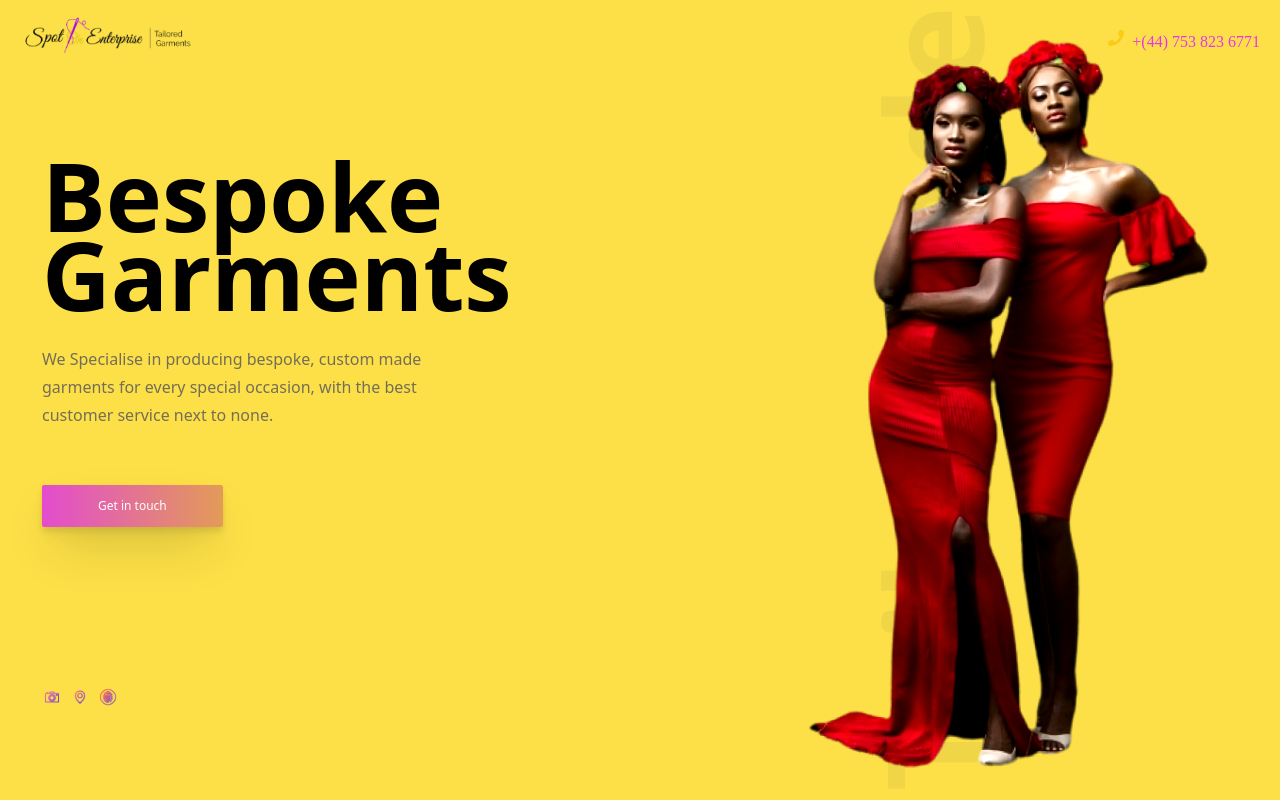
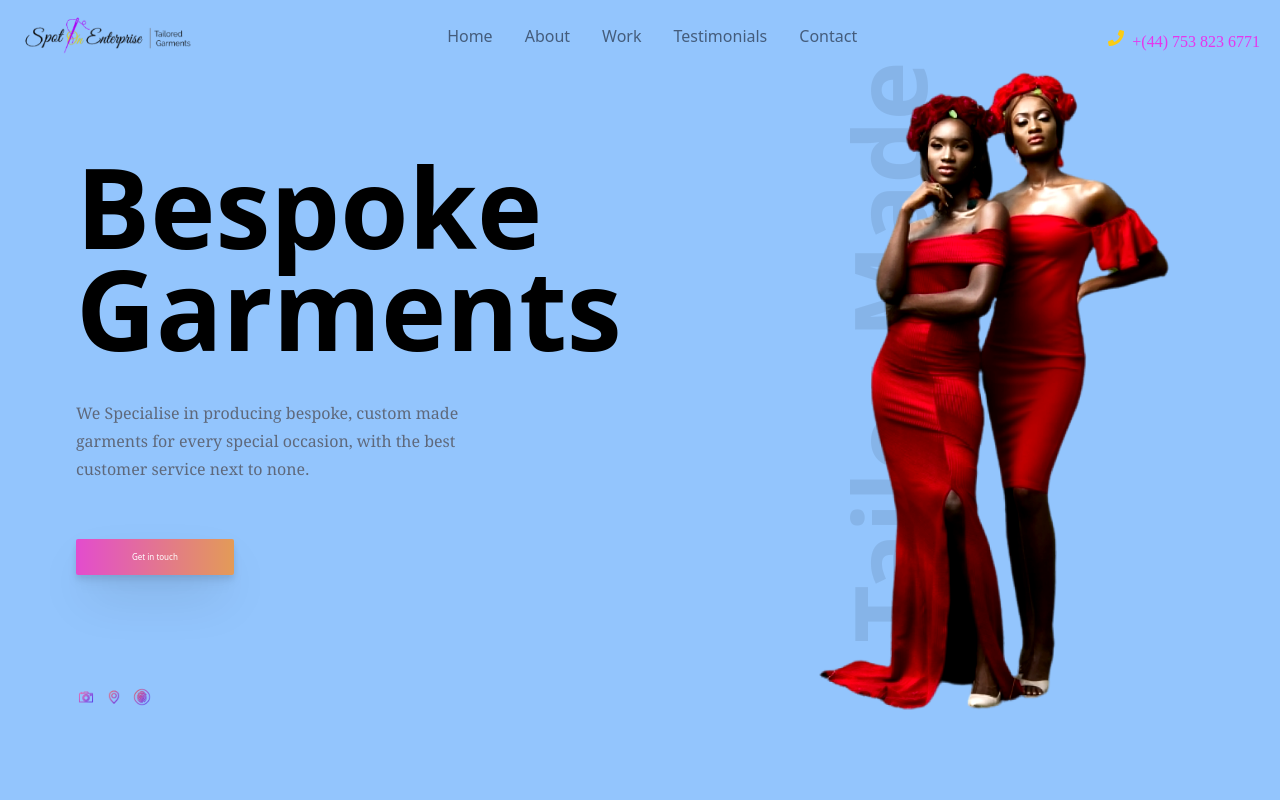
Before and after one commit to BlissfulCoda/SpotOnEnterprise-redesign, a React (Create React App) app: page / in a window 1280 px wide. Shown: the top 800 px of the page. Built offline with nearby package versions, Linux system fonts and the light colour scheme.

Commit message:
fix(client): fixing some bugs

```diff
--- a/src/Components/Layout/Home/Home.tsx
+++ b/src/Components/Layout/Home/Home.tsx
@@ -11,7 +11,7 @@ export default function Home(): JSX.Element {
   return (
     <section
       id="hero"
-      className="h-[850px] w-[480px] mb-24 relative   md:bg-green-300 md:w-full lg:bg-yellow-300 xl:bg-white "
+      className="h-[850px] w-[480px] mb-24 relative  md:w-full md:bg-orange-300 lg:bg-green-300 xl:bg-blue-300 2xl:bg-white"
     >
       <div className="container max-w-7xl mx-auto p-3  sm:w-[560px] md:w-full xl:max-w-9xl">
         <nav className="flex items-center justify-between font-serif text-gray-900  lg:px-2">
@@ -64,21 +64,21 @@ export default function Home(): JSX.Element {
         </nav>
 
         {/* Mobile Menu */}
-        <div className=" absolute z-20 pt-24 pl-[88px] w-[460px] md:-mt-2 md:pl-[30px] mx-auto mt-24 space-y-40 md:-mt-8 lg:font-black lg:w-[650px] xl:pl-16">
-          <div className="space-y-14">
-            <div className="lg:pl-0 space-y-0 flex flex-col ">
-              <div className="-space-y-8 font-serif font-normal text-white text-[55px] md:text-black md:font-semibold md:text-[80px] lg:text-[95px] md:-space-y-12 lg:-space-y-16 xl:text-9xl xl:-space-y-16">
+        <div className=" absolute z-20 pt-24 pl-[88px] w-[460px] md:-mt-2 md:pl-[60px] mx-auto mt-24 md:space-y-28 space-y-40 md:-mt-8 lg:font-black lg:w-[650px] xl:pl-16">
+          <div className="space-y-14 md:space-y-14">
+            <div className="lg:pl-0 md:space-y-2 flex flex-col ">
+              <div className="-space-y-8 font-serif font-normal text-white text-[55px] md:text-black md:font-semibold md:text-[65px] lg:text-[90px] md:-space-y-10 lg:-space-y-16 xl:text-9xl xl:-space-y-16">
                 <h1>Bespoke</h1>
                 <h1>Garments</h1>
               </div>
 
-              <p className="text-[12px] w-[250px] text-left text-white leading-5 opacity-80 md:flex md:w-[370px] lg:font-serif lg:text-[16px] lg:leading-7 lg:font-thin lg:text-slate-800 lg:w-[450px] lg:text-zinc-600">
+              <p className="text-[12px] w-[250px] text-left text-white leading-5 opacity-80 md:flex md:w-[300px] md:text-[10px]lg:font-serif lg:text-[16px] lg:leading-7 lg:font-thin lg:text-slate-800 lg:w-[450px] lg:text-zinc-600">
                 We Specialise in producing bespoke, custom made garments for
                 every special occasion, with the best customer service next to
                 none.
               </p>
             </div>
-            <button className="bg-gradient-to-r from-[#E34CCE] to-[#E39B57] text-[14px]  hover:scale-105 rounded-sm ml-4 py-3 px-20 text-white duration-500 md:ml-0 md:px-16 md:px-12 md:text-[12px] lg:px-14 lg:py-3 lg:opacity-100 drop-shadow-lg shadow-2xl font-serif font-light">
+            <button className="bg-gradient-to-r from-[#E34CCE] to-[#E39B57] text-[14px]  hover:scale-105 rounded-sm ml-4 py-3 px-20 text-white duration-500 md:ml-0 md:px-8 md:py-2 md:text-[8px] lg:px-14 lg:py-3 lg:opacity-100 drop-shadow-lg shadow-2xl font-serif font-light">
               Get in touch
             </button>
           </div>
@@ -90,12 +90,12 @@ export default function Home(): JSX.Element {
           </div>
         </div>
       </div>
-       <div className="absolute hidden md:flex xl:flex z-10 h-screen -mt-16 md:top-0 md:right-0 md:-mt-4 xl:right-40 xl:h-[900px] xl:-mt-8">
+       <div className="absolute hidden md:flex xl:flex z-10 h-screen md:h-[560px] md:right-8 -mt-16 md:top-10  md:mt-0 lg:right-10 lg:mt-0 xl:right-12 xl:h-[700px] xl:-mt-4">
         <img src={HeroImage} alt="Hero Image" className="contrast-125" />
       </div>
       <div
-        className="absolute -rotate-90 -left-12 bottom-96
-       text-[125px] lg:text-[135px] w-[780px] md:text-[120px] md:left-96 md:bottom-[410px] font-serif font-black pt-24 opacity-5 lg:w-[1000px] xl:left-[610px] xl:bottom-[430px]"
+        className="absolute -rotate-90 -left-12 top-[130px]
+       text-[115px] w-[780px] font-serif font-black pt-24 opacity-10 md:text-[100px] md:left-48 md:top-16 lg:text-[115px] lg:left-[400px] lg:top-[130px] xl:left-[450px] xl:text-[100px] "
       >
         Tailor Made
       </div>
--- a/tailwind.config.js
+++ b/tailwind.config.js
@@ -4,16 +4,14 @@ module.exports = {
   theme: {
     screens: {
       sm: "480px",
-      // => @media (min-width: 640px) { ... }
 
-      md: "768px",
-      // => @media (min-width: 768px) { ... }
+      md: "640px",
 
-      lg: "976px",
-      // => @media (min-width: 1024px) { ... }
+      lg: "768px",
 
-      xl: "1440px",
-      // => @media (min-width: 1280px) { ... }
+      xl: "1024px",
+
+      '2xl': "1440px",
     },
     fontSize: {
       "9xl": "6.9rem",
```
Also changed, not shown: src/Components/Layout/Home/Home.css (+8 -4 lines).
